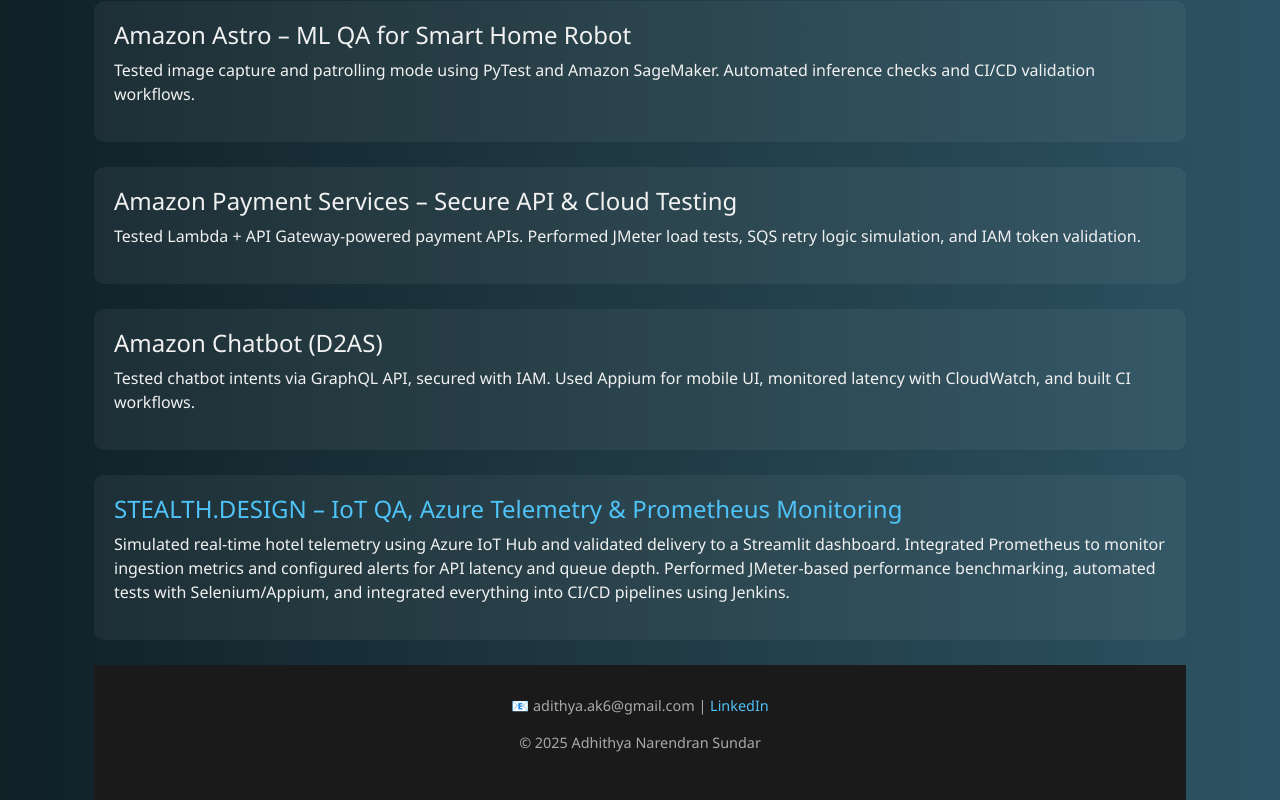
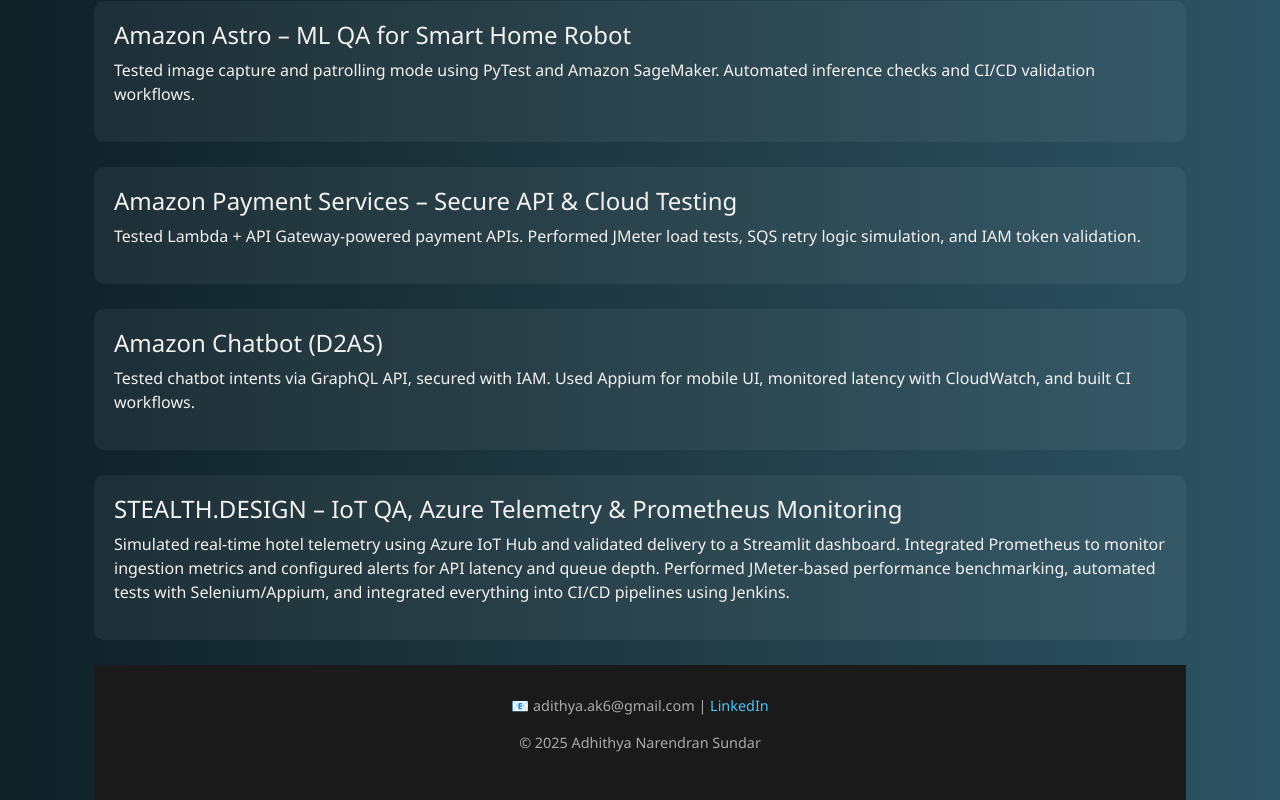
Before and after one commit to adithyanaren/adithyanaren.github.io, a plain HTML site: page index.html in a window 1280 px wide. Shown: the part 991-1791 px from the top of the page. Drawn offline with nearby package versions, Linux system fonts and the light colour scheme.

Commit message:
Update index.html

```diff
--- a/index.html
+++ b/index.html
@@ -128,7 +128,7 @@
     </div>
 
     <div class="project">
-      <h4><a href="https://github.com/adithyanaren/stealthdesign-iot-prometheus" target="_blank">STEALTH.DESIGN – IoT QA, Azure Telemetry & Prometheus Monitoring</a></h4>
+      <h4>STEALTH.DESIGN – IoT QA, Azure Telemetry & Prometheus Monitoring</a></h4>
       <p>Simulated real-time hotel telemetry using Azure IoT Hub and validated delivery to a Streamlit dashboard. Integrated Prometheus to monitor ingestion metrics and configured alerts for API latency and queue depth. Performed JMeter-based performance benchmarking, automated tests with Selenium/Appium, and integrated everything into CI/CD pipelines using Jenkins.</p>
     </div>
 
```
